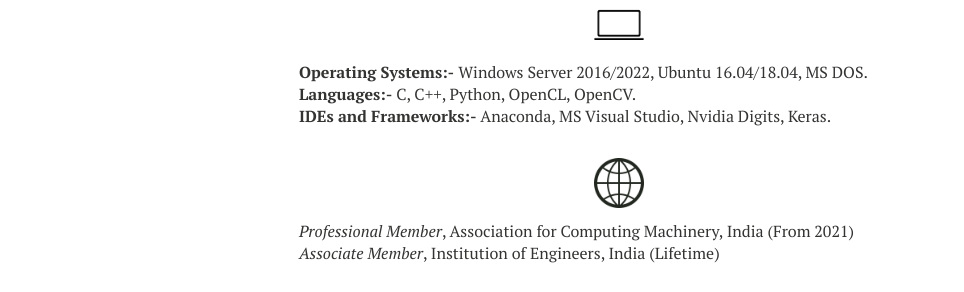
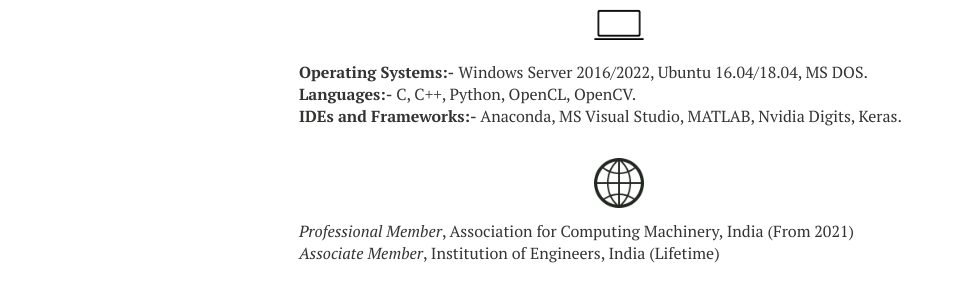
Before and after one commit to ashutoshsatapathy1990/ashutoshsatapathy1990.github.io, a Jekyll site: the page built from cv.md, in a window 1280 px wide. Shown: the part 714-1006 px from the top of the page, without its empty margins (21-985 px from the left). Built offline with Jekyll 4.4.1, drawn with Linux system fonts in a browser that asks for light colours; nearby versions of some CDN libraries.

Commit message:
Update cv.html

```diff
--- a/_layouts/cv.html
+++ b/_layouts/cv.html
@@ -59,7 +59,7 @@
     <p align="center" class=bottom-small><img src="{{ site.url }}/images/CV/computer2.png" alt="Computer Skills" width="50" height="50"></p>
     <p align="left"><strong>Operating Systems:-</strong> Windows Server 2016/2022, Ubuntu 16.04/18.04, MS DOS.</p>
     <p align="left"><strong>Languages:-</strong> C, C++, Python, OpenCL, OpenCV.</p>
-    <p align="left" class="bottom-three"><strong>IDEs and Frameworks:-</strong> Anaconda, MS Visual Studio, Nvidia Digits, Keras.</p>
+    <p align="left" class="bottom-three"><strong>IDEs and Frameworks:-</strong> Anaconda, MS Visual Studio, MATLAB, Nvidia Digits, Keras.</p>
 
     <p align="center" class=bottom-small><img src="{{ site.url }}/images/CV/world.png" alt="Languages" width="50" height="50"></p>
     <p align="left"><i>Professional Member</i>, Association for Computing Machinery, India (From 2021)</p>
```
